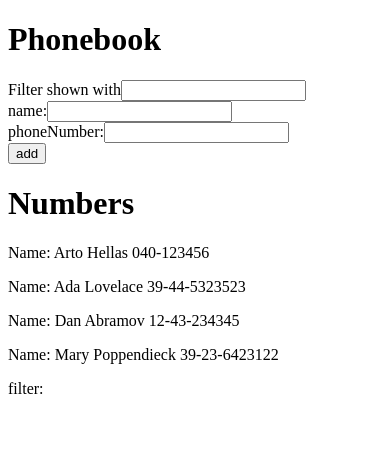
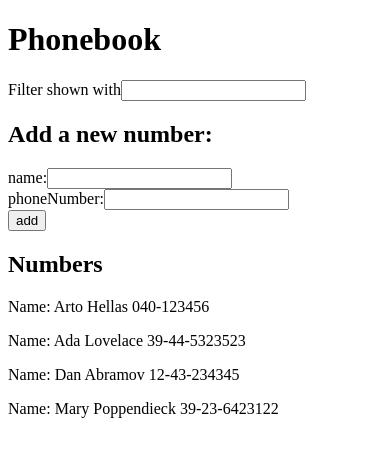
Before and after one commit to multimattia/helsinki-full-stack-open, a React (Create React App) app in the folder part2/phonebook/: page / in a window 390 px wide. Shown: the top 456 px of the page. Built offline with nearby package versions, Linux system fonts and the light colour scheme.

Commit message:
Make phonebook slightly prettier

```diff
--- a/part2/phonebook/src/App.js
+++ b/part2/phonebook/src/App.js
@@ -7,7 +7,7 @@ const PeopleList = ({ people, filter }) => {
   }
   return (
     <div className="">
-      <h1>Numbers</h1>
+      <h2>Numbers</h2>
       <div>
         {people.map(({ id, name, number }) => <p key={id}>Name: {name} {number}</p>)}
       </div>
@@ -46,6 +46,8 @@ const PhoneForm = ({
     }
   }
   return (
+    <div>
+      <h2>Add a new number:</h2>
       <form onSubmit={addNewPerson}>
         <div>
           name:
@@ -65,6 +67,7 @@ const PhoneForm = ({
           <button type="submit">add</button>
         </div>
       </form>
+    </div>
   )
 }
 
@@ -110,7 +113,6 @@ const App = () => {
         setNewPhoneNumber={setNewPhoneNumber}
       />
       <PeopleList people={persons} filter={filter}/>
-      <p>filter: {filter}</p>
     </div>
   );
 }
```
Lines whose indentation alone changed are shown as unchanged.
